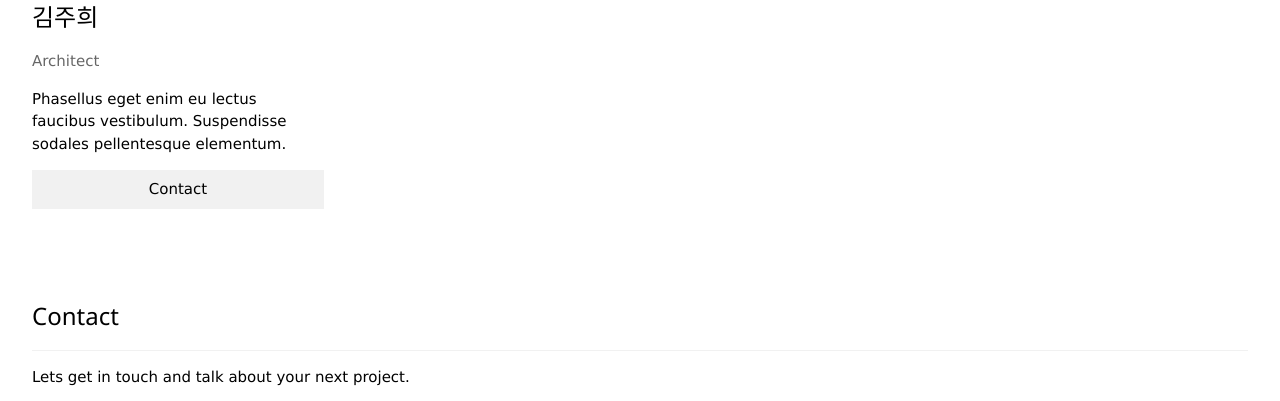
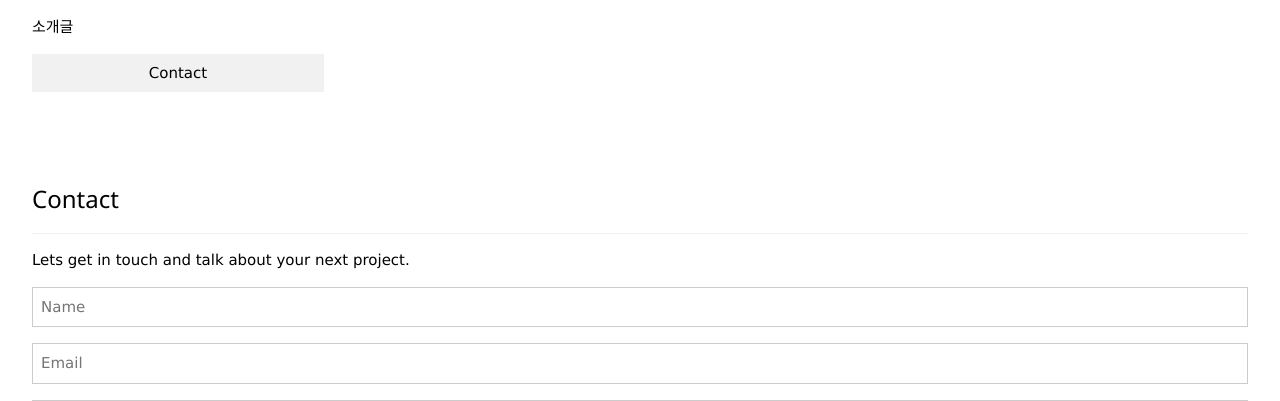
Before and after one commit to victoria2012/Multi_A_2Team, a Django app: page /tjuhee/test03 in a window 1280 px wide. Shown: the part 2619-3020 px from the top of the page. Run offline with Django 3.2, Linux system fonts and the light colour scheme.

Commit message:
front_test03_업

```diff
--- a/templates/tjuhee/test03.html
+++ b/templates/tjuhee/test03.html
@@ -14,7 +14,8 @@
     <a href="#home" class="w3-bar-item w3-button"><b>test03</b> MOVIES</a>
     <!-- Float links to the right. Hide them on small screens -->
     <div class="w3-right w3-hide-small">
-      <a href="#projects" class="w3-bar-item w3-button">Projects</a>
+      <a href="#projects" class="w3-bar-item w3-button">스크레핑통계</a>
+      <a href="#projects2" class="w3-bar-item w3-button">머신러닝통계</a>
       <a href="#about" class="w3-bar-item w3-button">About</a>
       <a href="#contact" class="w3-bar-item w3-button">Contact</a>
     </div>
@@ -23,7 +24,7 @@
 
 <!-- Header -->
 <header class="w3-display-container w3-content w3-wide" style="max-width:1500px;" id="home">
-  <img class="w3-image" src="/static/img/gn_main.jpg" alt="Architecture" width="1500" height="800">
+  <img class="w3-image" src="/static/img/cloud2.jpg" alt="Architecture" width="1500" height="800">
   <div class="w3-display-middle w3-margin-top w3-center">
     <h1 class="w3-xxlarge w3-text-white"><span class="w3-padding w3-black w3-opacity-min"><b>test03</b></span> <span class="w3-hide-small w3-text-light-grey">MOVIES</span></h1>
   </div>
@@ -91,6 +92,11 @@
     </div>
   </div>
 
+  <!-- Project2 Section -->
+  <div class="w3-container w3-padding-32" id="projects2">
+    <h3 class="w3-border-bottom w3-border-light-grey w3-padding-16">Projects2</h3>
+  </div>
+
   <!-- About Section -->
   <div class="w3-container w3-padding-32" id="about">
     <h3 class="w3-border-bottom w3-border-light-grey w3-padding-16">About</h3>
@@ -101,39 +107,39 @@
   </div>
 
   <div class="w3-row-padding w3-grayscale">
-    <div class="w3-col l3 m6 w3-margin-bottom">
+    <div class="w3-panel w3-col l3 m6 w3-margin-bottom">
       <img src="/w3images/team2.jpg" alt="John" style="width:50%">
       <h3>주창석</h3>
-      <p class="w3-opacity">CEO & Founder</p>
-      <p>Phasellus eget enim eu lectus faucibus vestibulum. Suspendisse sodales pellentesque elementum.</p>
+      <p class="w3-opacity">스크레핑</p>
+      <p>소개글</p>
       <p><button class="w3-button w3-light-grey w3-block">Contact</button></p>
     </div>
-    <div class="w3-col l3 m6 w3-margin-bottom">
+    <div class="w3-panel w3-col l3 m6 w3-margin-bottom">
       <img src="/w3images/team1.jpg" alt="Jane" style="width:50%">
       <h3>김수원</h3>
-      <p class="w3-opacity">Architect</p>
-      <p>Phasellus eget enim eu lectus faucibus vestibulum. Suspendisse sodales pellentesque elementum.</p>
+      <p class="w3-opacity">머신러닝</p>
+      <p>소개글</p>
       <p><button class="w3-button w3-light-grey w3-block">Contact</button></p>
     </div>
-    <div class="w3-col l3 m6 w3-margin-bottom">
+    <div class="w3-panel w3-col l3 m6 w3-margin-bottom">
       <img src="/w3images/team3.jpg" alt="Mike" style="width:50%">
       <h3>박건욱</h3>
-      <p class="w3-opacity">Architect</p>
-      <p>Phasellus eget enim eu lectus faucibus vestibulum. Suspendisse sodales pellentesque elementum.</p>
+      <p class="w3-opacity">웹서버</p>
+      <p>소개글</p>
       <p><button class="w3-button w3-light-grey w3-block">Contact</button></p>
     </div>
-    <div class="w3-col l3 m6 w3-margin-bottom">
+    <div class="w3-panel w3-col l3 m6 w3-margin-bottom">
       <img src="/w3images/team3.jpg" alt="Mike" style="width:50%">
       <h3>유설영</h3>
-      <p class="w3-opacity">Architect</p>
-      <p>Phasellus eget enim eu lectus faucibus vestibulum. Suspendisse sodales pellentesque elementum.</p>
+      <p class="w3-opacity">웹서버</p>
+      <p>소개글</p>
       <p><button class="w3-button w3-light-grey w3-block">Contact</button></p>
     </div>
-    <div class="w3-col l3 m6 w3-margin-bottom">
+    <div class="w3-panel w3-col l3 m6 w3-margin-bottom">
       <img src="/w3images/team4.jpg" alt="Dan" style="width:50%">
       <h3>김주희</h3>
-      <p class="w3-opacity">Architect</p>
-      <p>Phasellus eget enim eu lectus faucibus vestibulum. Suspendisse sodales pellentesque elementum.</p>
+      <p class="w3-opacity">피엠</p>
+      <p>소개글</p>
       <p><button class="w3-button w3-light-grey w3-block">Contact</button></p>
     </div>
   </div>
--- a/tjuhee/views.py
+++ b/tjuhee/views.py
@@ -20,6 +20,7 @@
 
 
 
+
 def test03(request):
     result = {}
     return render(request, 'tjuhee/test03.html', context=result)
--- a/web_config/urls.py
+++ b/web_config/urls.py
@@ -30,5 +30,5 @@
     path('tjuhee/test',tjuheeviews.test),
 
     path('tjuhee/test03',tjuheeviews.test03),
-
+    path('tjuhee/test03',tjuheeviews.test03),
 ]
```
Also changed, not shown: templates/tjuhee/ml_statistics.html (added, +10 -0 lines), templates/tjuhee/movie_link.html (added, +10 -0 lines), templates/tjuhee/scrap_statistics.html (added, +11 -0 lines), static/img/cloud.jpg (added), static/img/cloud2.jpg (added), static/img/photo-1617791160536-598cf32026fb.jpg (added).
